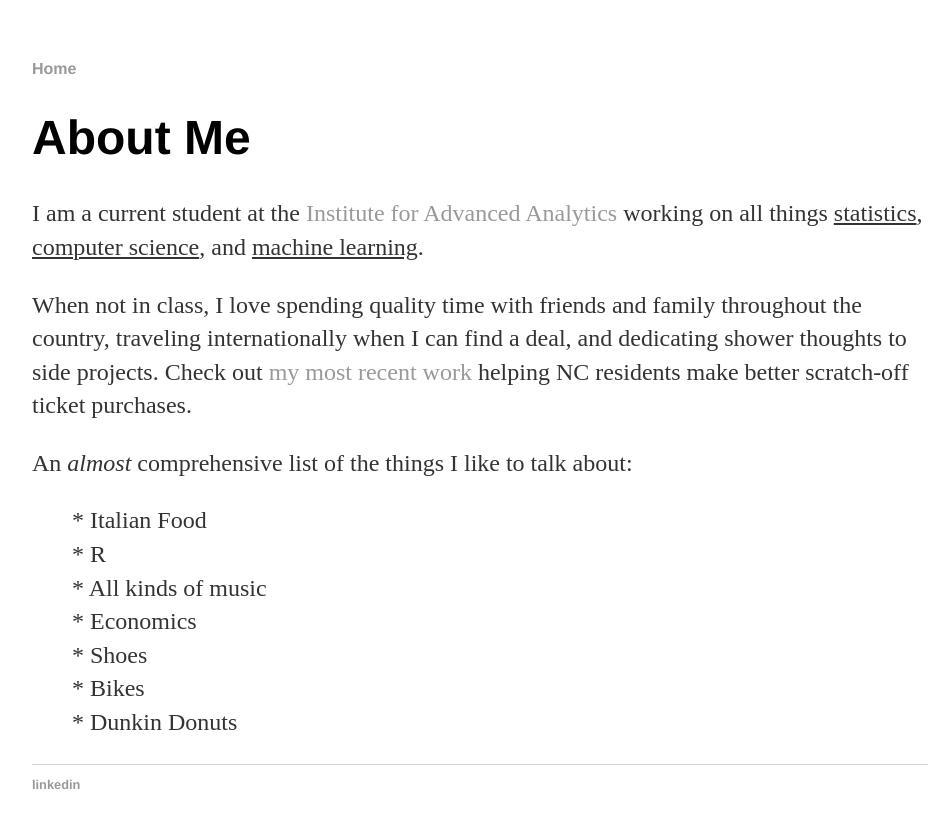
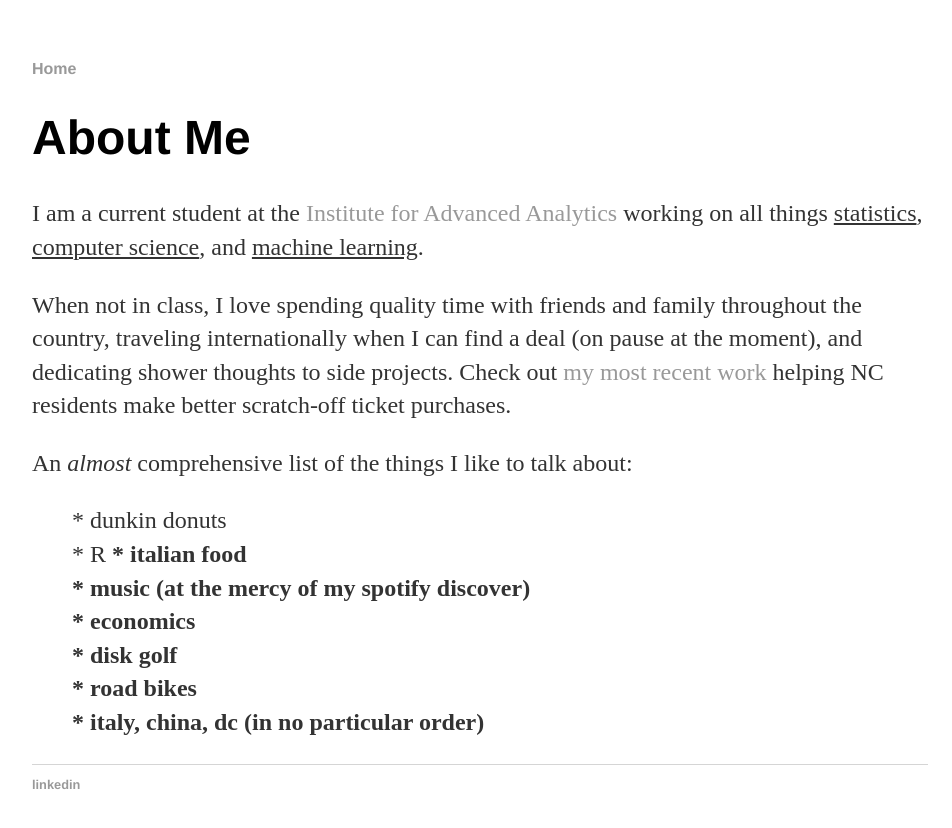
Before and after one commit to kevcraig/kevcriag.github.io, a Jekyll site: the page built from about/index.html, in a window 1280 px wide. Shown: the top 828 px of the page, without its empty margins (160-1112 px from the left). Built offline with Jekyll 4.4.1, drawn with Linux system fonts in a browser that asks for light colours.

Commit message:
Update index.html

```diff
--- a/about/index.html
+++ b/about/index.html
@@ -6,13 +6,15 @@ title: Kevin Craig
 <div class="blurb">
 	<h1>About Me</h1>
 	<p>I am a current student at the <a href = "https://analytics.ncsu.edu/" target = "_blank"> Institute for Advanced Analytics </a> working on all things <u>statistics</u>, <u>computer science</u>, and <u>machine learning</u>.  </p>
-	<p>When not in class, I love spending quality time with friends and family throughout the country, traveling internationally when I can find a deal, and dedicating shower thoughts to side projects. Check out <a href = "https://kevincraig.shinyapps.io/ScratcherStatsNC/" target = "_blank"> my most recent work </a> helping NC residents make better scratch-off ticket purchases.</p>
+	<p>When not in class, I love spending quality time with friends and family throughout the country, traveling internationally when I can find a deal (on pause at the moment), and dedicating shower thoughts to side projects. Check out <a href = "https://kevincraig.shinyapps.io/ScratcherStatsNC/" target = "_blank"> my most recent work </a> helping NC residents make better scratch-off ticket purchases.</p>
 	<p> An <em>almost</em> comprehensive list of the things I like to talk about: </p>
-	<p style="margin-left: 40px"> * Italian Food <br>
-				      * R <br>
-				      * All kinds of music <br>
-		  		      * Economics <br>
-				      * Shoes <br>
-				      * Bikes <br>
-				      * Dunkin Donuts
+	<p style="margin-left: 40px"> * dunkin donuts <br>
+				      * R <b>
+				      * italian food <br>
+				      * music (at the mercy of my spotify discover)  <br>
+		  		      * economics <br>
+				      * disk golf <br>
+				      * road bikes <br>
+				      * italy, china, dc (in no particular order)
+
 </div><!-- /.blurb -->
```
